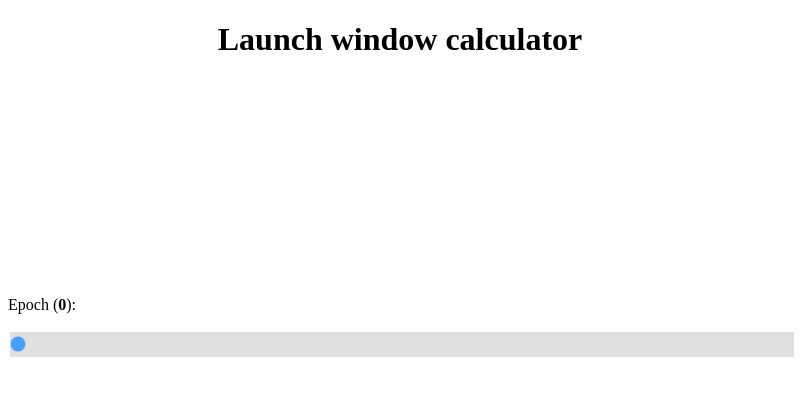
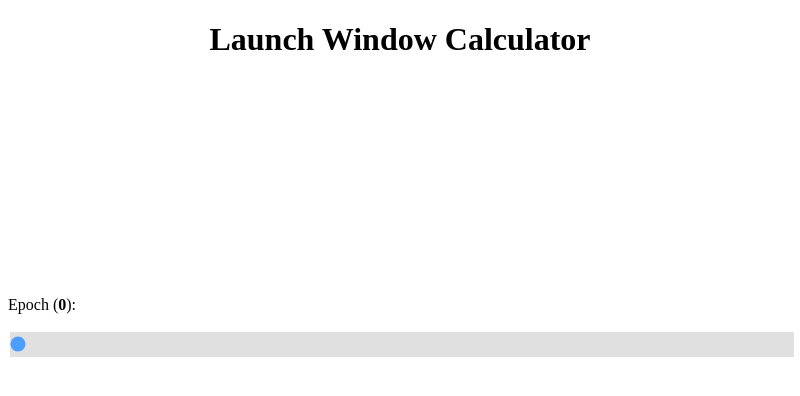
Before and after one commit to DanTGL/LaunchWindowCalculator, an Electron app: page index.html in a window 800 px wide. Drawn offline with Linux system fonts and the light colour scheme; no server answers.

Commit message:
Changed application title

```diff
--- a/index.html
+++ b/index.html
@@ -2,12 +2,12 @@
 <html>
 <head>
     <meta charset="UTF-8">
-    <title>Hello World!</title>
+    <title>Launch Window Calculator</title>
     <meta http-equiv="Content-Security-Policy" content="script-src 'self' 'unsafe-inline';" />
     <link rel="stylesheet" href="style/index.css">
 </head>
 <body style="background: white;">
-    <h1>Launch window calculator</h1>
+    <h1>Launch Window Calculator</h1>
     <canvas id="canvas" width="200" height="200"></canvas>
 
     <div class="slidecontainer">
```
